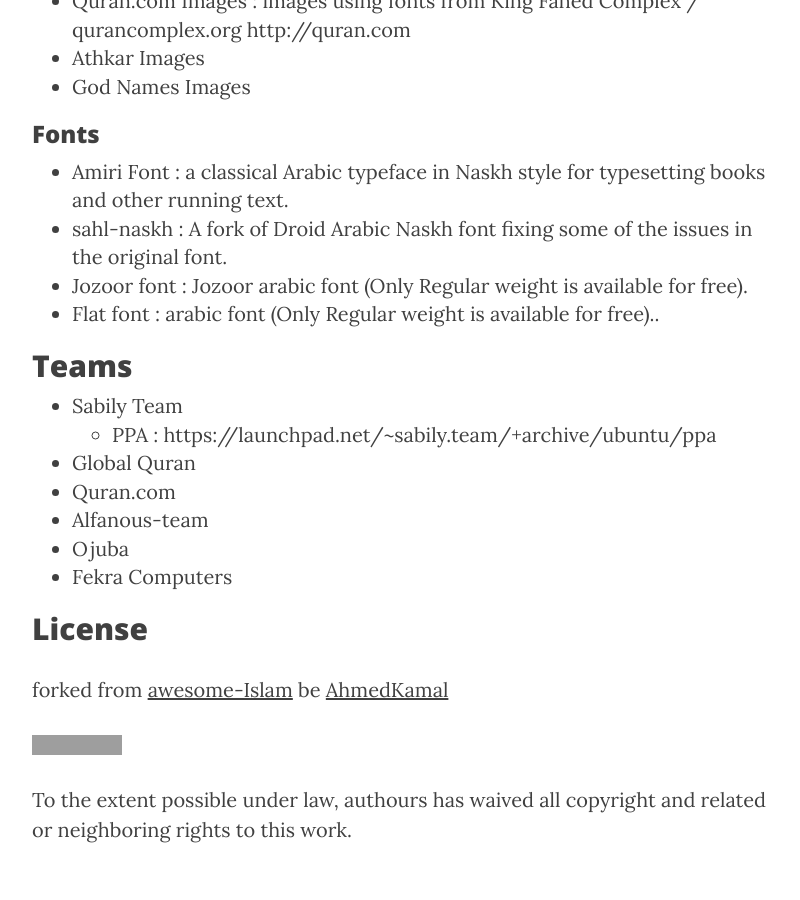
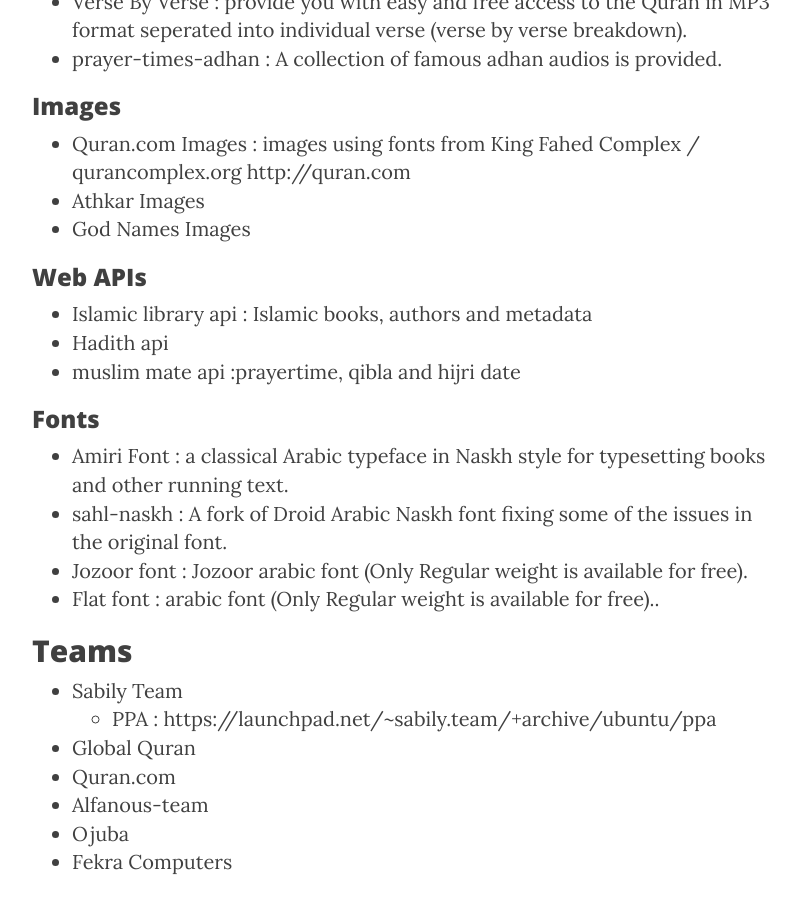
Before and after one commit to fekracomputers/fekracomputers.github.io, a Jekyll site: the page built from _posts/2017-07-03-open-source-islamic-list.md, in a window 1280 px wide and 900 px high, scrolled down 6019 px. Shown: the whole window, without its empty margins (233-1033 px from the left). Built offline with Jekyll 4.4.1, drawn with Linux system fonts in a browser that asks for light colours; nearby versions of some CDN libraries; some of the changed text lies outside the part shown; grey boxes are pictures that could not be loaded.

Commit message:
adding fekra websites and web services

```diff
--- a/_posts/2017-07-03-open-source-islamic-list.md
+++ b/_posts/2017-07-03-open-source-islamic-list.md
@@ -98,6 +98,11 @@
   - [Quran.com front end](https://github.com/quran/quran.com-frontend)
   - [Waqt.com](https://github.com/quran/waqt.org) : website for calculating muslim prayertimes. http://waqt.org
   - [IslamSource](https://github.com/GregoryMorse/IslamSource) : Islam Source Quran, hadith, Islamic information metadata project http://islamsource.info
+  - [Quran website](https://github.com/fekracomputers/QuranWebsite)
+  - [Hadith Encyclopedia](https://github.com/fekracomputers/HadithEncyclopediaWebsite)
+  - [Islamic Library](https://github.com/fekracomputers/IslamicLibraryWebsite)
+  - [Muslim mate website](https://github.com/fekracomputers/MuslimMateWebsite)
+
 ## Browser Extensions
 - [Prayer Times Extension](https://github.com/mohamedmansour/prayer-times-extension)
 
@@ -133,6 +138,12 @@
 - [Athkar Images](https://github.com/abodehq/athkar)
 - [God Names Images](https://github.com/abodehq/God-Names)
 
+### Web APIs
+- [Islamic library api](https://github.com/fekracomputers/IslamicLibraryWebservice) : Islamic books, authors and metadata
+- [Hadith api](https://github.com/fekracomputers/HadithWebservice)
+- [muslim mate api](https://github.com/fekracomputers/MuslimMateWebservice) :prayertime, qibla and hijri date
+
+
 ### Fonts
 
 * [Amiri Font](http://www.amirifont.org) : a classical Arabic typeface in Naskh style for typesetting books and other running text.
```
